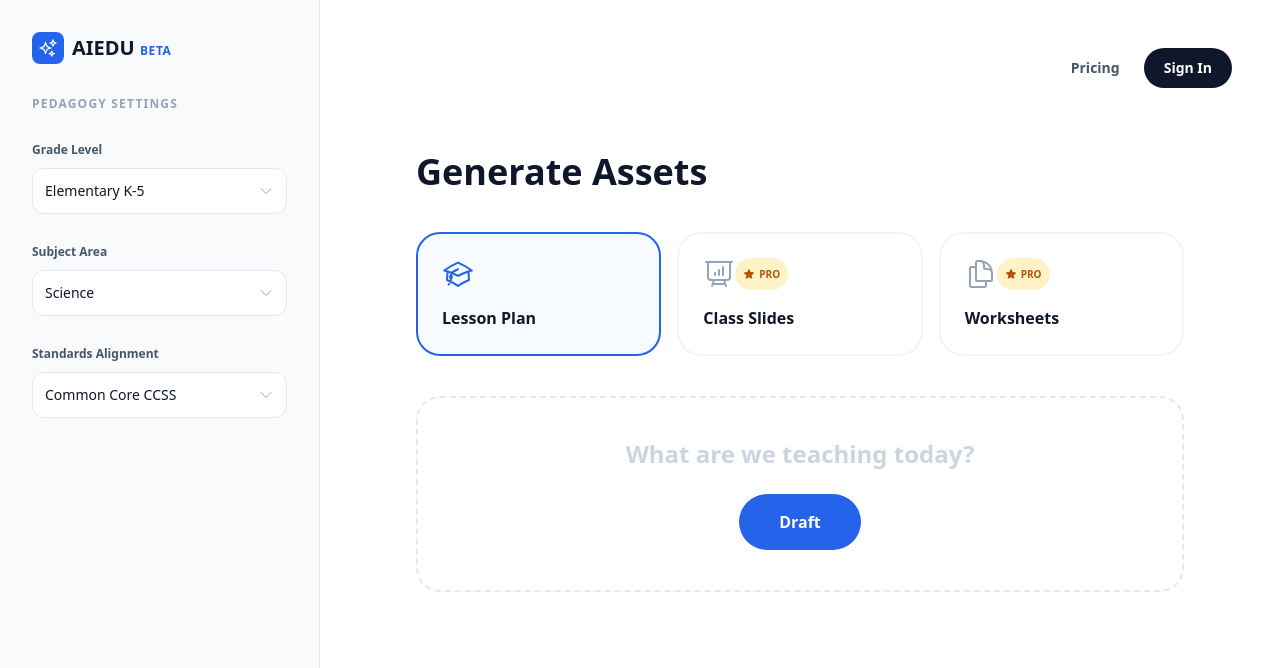
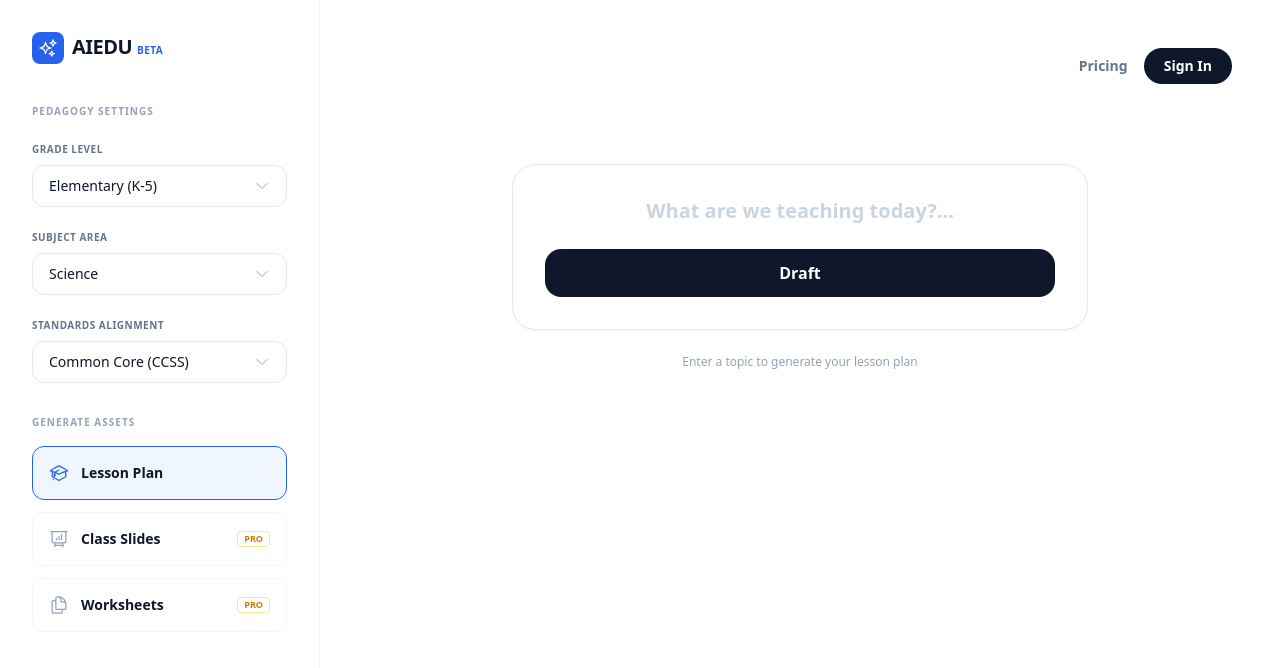
Before and after one commit to joanjiaocn-rgb/eduus, a Next.js app: page /page-new in a window 1280 px wide. Shown: the top 668 px of the page. Built offline with nearby package versions, Linux system fonts and the light colour scheme.

Commit message:
feat: redesign page-new.js to match professional SaaS UI

```diff
--- a/app/page-new/page.js
+++ b/app/page-new/page.js
@@ -8,45 +8,38 @@ export default function AIEDUInterface() {
   const [selectedAsset, setSelectedAsset] = useState('Lesson Plan');
 
   return (
-    <div className="min-h-screen bg-white flex font-sans">
-      {/* Sidebar - Settings */}
-      <aside className="w-80 border-r border-slate-200 bg-slate-50 p-8 flex flex-col gap-8">
+    <div className="min-h-screen bg-white flex font-sans text-slate-900">
+      {/* Sidebar - Precision-styled */}
+      <aside className="w-80 border-r border-slate-100 p-8 flex flex-col gap-10">
         <div className="flex items-center gap-2">
-          <div className="w-8 h-8 bg-blue-600 rounded-lg flex items-center justify-center"><SparklesIcon className="w-5 h-5 text-white" /></div>
-          <span className="text-xl font-black text-slate-900">AIEDU <span className="text-xs text-blue-600 font-bold uppercase tracking-wider">Beta</span></span>
+          <div className="w-8 h-8 bg-blue-600 rounded-lg flex items-center justify-center">
+            <SparklesIcon className="w-5 h-5 text-white" />
+          </div>
+          <span className="text-xl font-black tracking-tight">AIEDU <span className="text-[10px] text-blue-600 font-bold uppercase tracking-wider">BETA</span></span>
         </div>
 
-        <div className="space-y-6">
-          <h2 className="text-xs font-black text-slate-400 uppercase tracking-widest">Pedagogy Settings</h2>
+        <div className="space-y-8">
+          <div>
+            <h2 className="text-[10px] font-black text-slate-400 uppercase tracking-widest mb-4">Pedagogy Settings</h2>
+            <div className="space-y-4">
               {[
-            { label: 'Grade Level', val: 'Elementary K-5' },
-            { label: 'Subject Area', val: 'Science' },
-            { label: 'Standards Alignment', val: 'Common Core CCSS' }
+                { label: 'GRADE LEVEL', val: 'Elementary (K-5)' },
+                { label: 'SUBJECT AREA', val: 'Science' },
+                { label: 'STANDARDS ALIGNMENT', val: 'Common Core (CCSS)' }
               ].map(item => (
-            <div key={item.label} className="space-y-2">
-              <label className="text-xs font-bold text-slate-600">{item.label}</label>
-              <button className="w-full bg-white border border-slate-200 p-3 rounded-xl flex justify-between items-center text-sm font-medium text-slate-900 hover:border-blue-400 transition-colors">
+                <div key={item.label} className="space-y-1.5">
+                  <label className="text-[10px] font-black text-slate-500 tracking-wider">{item.label}</label>
+                  <button className="w-full bg-white border border-slate-200 px-4 py-2.5 rounded-xl flex justify-between items-center text-sm font-medium hover:border-blue-400 transition-colors">
                     {item.val} <ChevronDownIcon className="w-4 h-4 text-slate-400" />
                   </button>
                 </div>
               ))}
             </div>
-      </aside>
+          </div>
 
-      {/* Main Workspace */}
-      <main className="flex-1 p-12">
-        <header className="flex justify-between items-center mb-16">
-          <div /> {/* Spacer */}
-          <div className="flex items-center gap-6 text-sm font-bold text-slate-600">
-            <button className="hover:text-blue-600">Pricing</button>
-            <button className="bg-slate-900 text-white px-5 py-2.5 rounded-full hover:bg-slate-800">Sign In</button>
-          </div>
-        </header>
-
-        <section className="max-w-3xl mx-auto space-y-10">
-          <h1 className="text-4xl font-black text-slate-900">Generate Assets</h1>
-
-          <div className="grid grid-cols-3 gap-4">
+          <div>
+            <h2 className="text-[10px] font-black text-slate-400 uppercase tracking-widest mb-4">Generate Assets</h2>
+            <div className="space-y-3">
               {[
                 { name: 'Lesson Plan', icon: AcademicCapIcon, pro: false },
                 { name: 'Class Slides', icon: PresentationChartBarIcon, pro: true },
@@ -55,24 +48,40 @@ export default function AIEDUInterface() {
                 <button
                   key={item.name}
                   onClick={() => setSelectedAsset(item.name)}
-                className={`p-6 rounded-3xl border-2 transition-all text-left flex flex-col gap-4 ${selectedAsset === item.name ? 'border-blue-600 bg-blue-50/50' : 'border-slate-100 hover:border-slate-200'}`}
+                  className={`w-full p-4 rounded-xl border flex items-center justify-between transition-all ${selectedAsset === item.name ? 'border-blue-600 bg-blue-50' : 'border-slate-100 hover:border-slate-200'}`}
                 >
-                <div className="flex justify-between">
-                  <item.icon className={`w-8 h-8 ${selectedAsset === item.name ? 'text-blue-600' : 'text-slate-400'}`} />
-                  {item.pro && <span className="bg-amber-100 text-amber-700 px-2 py-0.5 rounded-full text-[10px] font-black flex items-center gap-1"><StarIcon className="w-3 h-3" />PRO</span>}
+                  <div className="flex items-center gap-3">
+                    <item.icon className={`w-5 h-5 ${selectedAsset === item.name ? 'text-blue-600' : 'text-slate-400'}`} />
+                    <span className="text-sm font-bold">{item.name}</span>
                   </div>
-                <span className="font-bold text-slate-900">{item.name}</span>
+                  {item.pro && <span className="text-[9px] font-black text-amber-600 border border-amber-200 px-1.5 rounded">PRO</span>}
                 </button>
               ))}
             </div>
+          </div>
+        </div>
+      </aside>
 
-          <div className="border-2 border-slate-200 border-dashed rounded-3xl p-10 flex flex-col items-center gap-6">
+      {/* Main Workspace - Precision-styled */}
+      <main className="flex-1 p-12">
+        <header className="flex justify-end items-center gap-4 mb-20 text-sm font-bold">
+          <button className="text-slate-500 hover:text-slate-900">Pricing</button>
+          <button className="bg-slate-900 text-white px-5 py-2 rounded-full hover:bg-slate-800">Sign In</button>
+        </header>
+
+        <section className="max-w-xl mx-auto">
+          <div className="border border-slate-200 rounded-3xl p-8 shadow-sm">
             <input
               type="text"
-              placeholder="What are we teaching today?"
-              className="w-full text-2xl font-bold placeholder:text-slate-300 outline-none text-center"
+              placeholder="What are we teaching today?..."
+              className="w-full text-xl font-bold placeholder:text-slate-300 outline-none mb-6 text-center"
             />
-            <button className="bg-blue-600 text-white px-10 py-4 rounded-full font-bold hover:bg-blue-700 transition-colors">Draft</button>
+            <button className="w-full bg-slate-900 text-white py-3 rounded-2xl font-bold hover:bg-slate-800 transition-colors">
+              Draft
+            </button>
+          </div>
+          <div className="text-center mt-6 text-slate-400 text-xs">
+            Enter a topic to generate your lesson plan
           </div>
         </section>
       </main>
```
Lines whose indentation alone changed are shown as unchanged.
